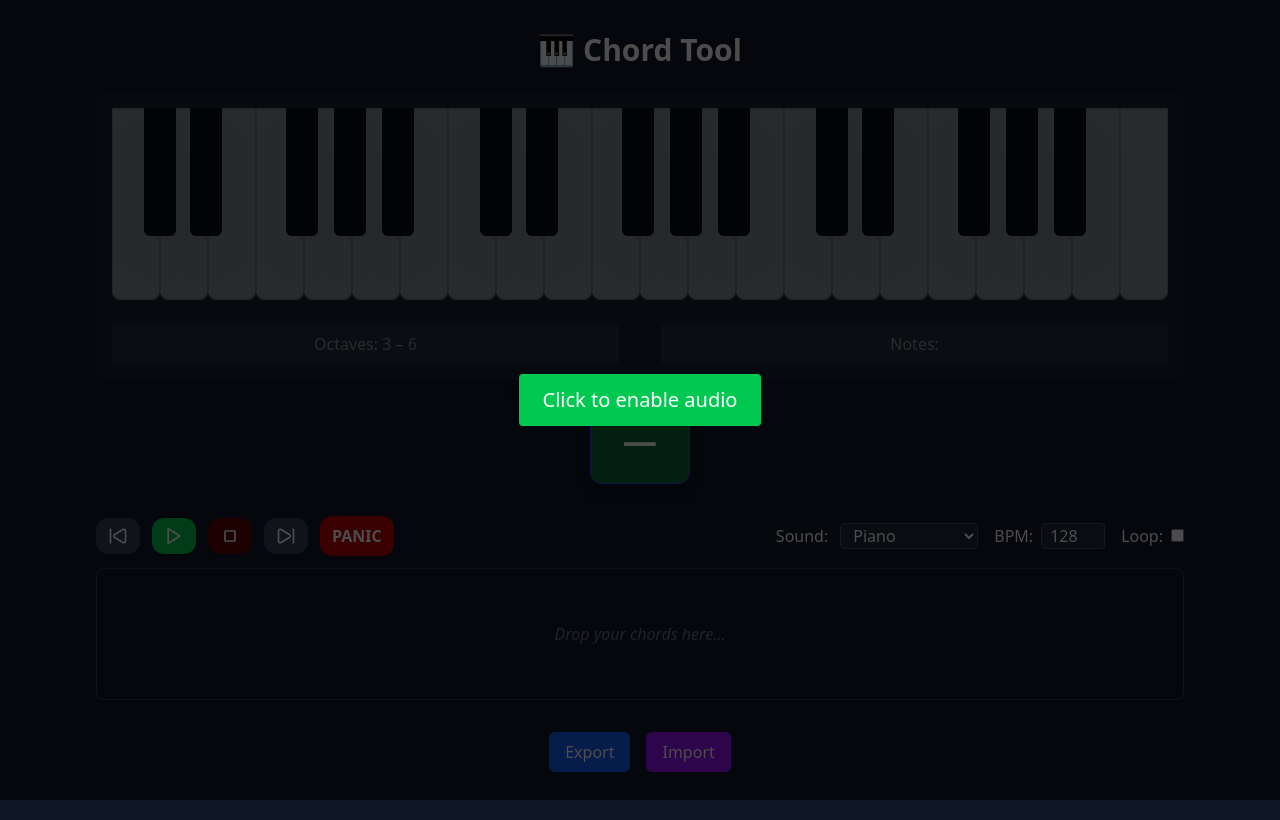
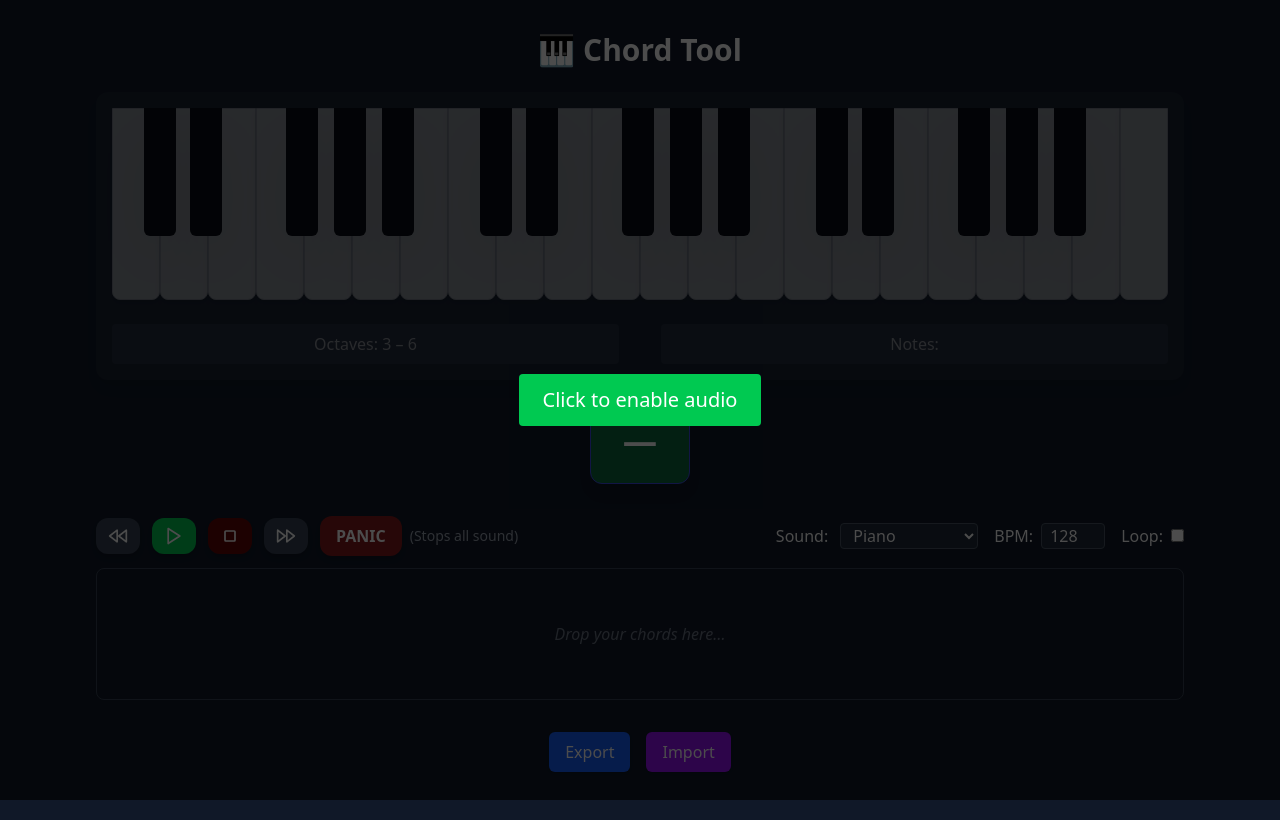
Before and after one commit to pantoniotti/kords, a React (Vite) app: page / in a window 1280 px wide. Built offline with nearby package versions, Linux system fonts and the light colour scheme.

Commit message:
Modifide transport buttons

```diff
--- a/src/components/KordApp.tsx
+++ b/src/components/KordApp.tsx
@@ -27,7 +27,7 @@ export default function KordApp() {
 	const [currentChordNotes, setCurrentChordNotes] = useState<string[]>([]);
 	const [chordName, setChordName] = useState("—");
 
-	const [baseOctave, setBaseOctave] = useState(4);
+	const [baseOctave, setBaseOctave] = useState(3);
 	const [savedChords, setSavedChords] = useState<any[]>([]);
 	const [loop, setLoop] = useState(false);
 	const [playheadIndex, setPlayheadIndex] = useState<number | null>(null);
--- a/src/components/TransportButtons.tsx
+++ b/src/components/TransportButtons.tsx
@@ -1,8 +1,7 @@
 // src/components/TransportButtons.tsx
 import type { AudioEngine } from "../helpers/AudioEngine";
 import RippleButton from "../atoms/RippleButton";
-import { SkipBack, Play, Square, SkipForward } from "lucide-react";
-import { PlayIcon, StopIcon } from "./icons/TransportIcons";
+import { PlayIcon, StopIcon, RewindIcon, ForwardIcon } from "./icons/TransportIcons";
 
 type Props = {
     playheadIndex: number | null;
@@ -20,7 +19,7 @@ export default function TransportButtons({
     setPlayheadIndex
 }: Props) {
     return (
-        <div className="flex items-center gap-3">
+        <div className="flex items-center gap-3 flex-nowrap">
             {/* rewind button */}
             <RippleButton
                 className="bg-gray-700 hover:bg-gray-600 rounded-xl"
@@ -33,7 +32,7 @@ export default function TransportButtons({
                     );
                 }}
             >
-                <SkipBack size={20} />
+                <RewindIcon className="w-5 h-5" />
             </RippleButton>
 
             {/* play button */}
@@ -51,10 +50,9 @@ export default function TransportButtons({
             <RippleButton
                 className="bg-red-600 hover:bg-red-500 rounded-xl"
                 onClick={() => {
-                        audioEngine.stopSequence()
+                    audioEngine.stopSequence();
                     setPlayheadIndex(null);
-                    }
-                }
+                }}
             >
                 <StopIcon className="w-5 h-5" />
             </RippleButton>
@@ -71,19 +69,25 @@ export default function TransportButtons({
                     );
                 }}
             >
-                <SkipForward size={20} />
+                <ForwardIcon className="w-5 h-5" />
             </RippleButton>
 
-            {/* panic button */}
+            {/* panic button + label */}
+            <div className="flex items-center gap-2 shrink-0">
                 <RippleButton
                     onClick={() => {
                         audioEngine.panic();
                         setPlayheadIndex(null);
                     }}
-                className="px-3 py-1 bg-red-700 hover:bg-red-600 rounded text-white font-bold"
+                    className="px-4 py-1 bg-red-900 hover:bg-red-700 rounded text-white font-bold"
                 >
                     PANIC
                 </RippleButton>
+
+                <span className="text-sm text-gray-400 whitespace-nowrap">
+                    (Stops all sound)
+                </span>
+            </div>
         </div>
     );
 }
--- a/src/components/icons/TransportIcons.tsx
+++ b/src/components/icons/TransportIcons.tsx
@@ -28,6 +28,36 @@ export const StopIcon = ({ className = "" }: IconProps) => (
     </svg>
 );
 
+export const RewindIcon = ({ className = "" }: IconProps) => (
+    <svg
+        viewBox="0 0 24 24"
+        fill="none"
+        stroke="currentColor"
+        strokeWidth="2"
+        strokeLinecap="round"
+        strokeLinejoin="round"
+        className={className}
+    >
+        <polygon points="11 19 2 12 11 5 11 19" />
+        <polygon points="22 19 13 12 22 5 22 19" />
+    </svg>
+);
+
+export const ForwardIcon = ({ className = "" }: IconProps) => (
+    <svg
+        viewBox="0 0 24 24"
+        fill="none"
+        stroke="currentColor"
+        strokeWidth="2"
+        strokeLinecap="round"
+        strokeLinejoin="round"
+        className={className}
+    >
+        <polygon points="2 5 11 12 2 19 2 5" />
+        <polygon points="13 5 22 12 13 19 13 5" />
+    </svg>
+);
+
 export const TrashIcon = ({ className = "" }: IconProps) => (
     <svg
         viewBox="0 0 24 24"
```
Lines whose indentation alone changed are shown as unchanged.
